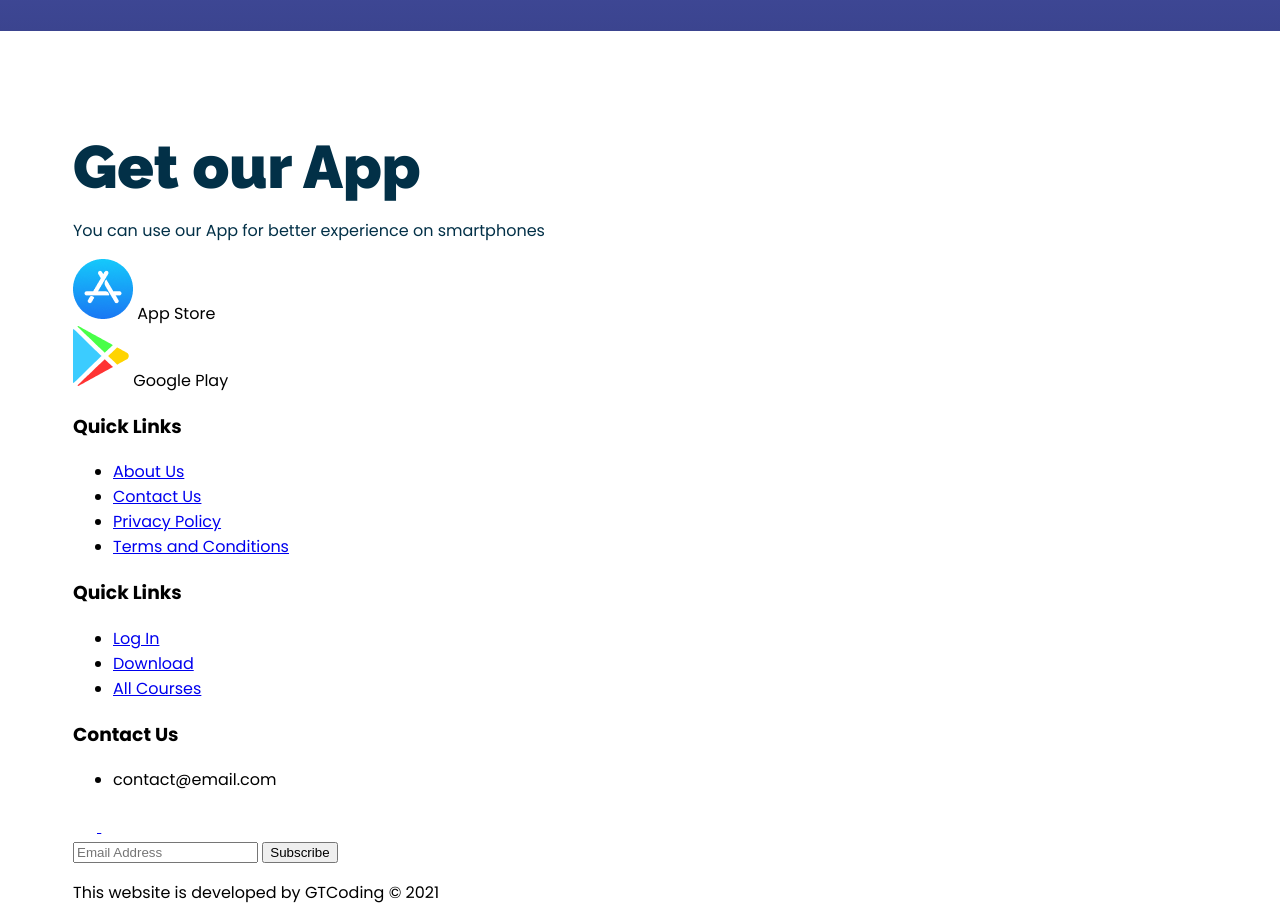
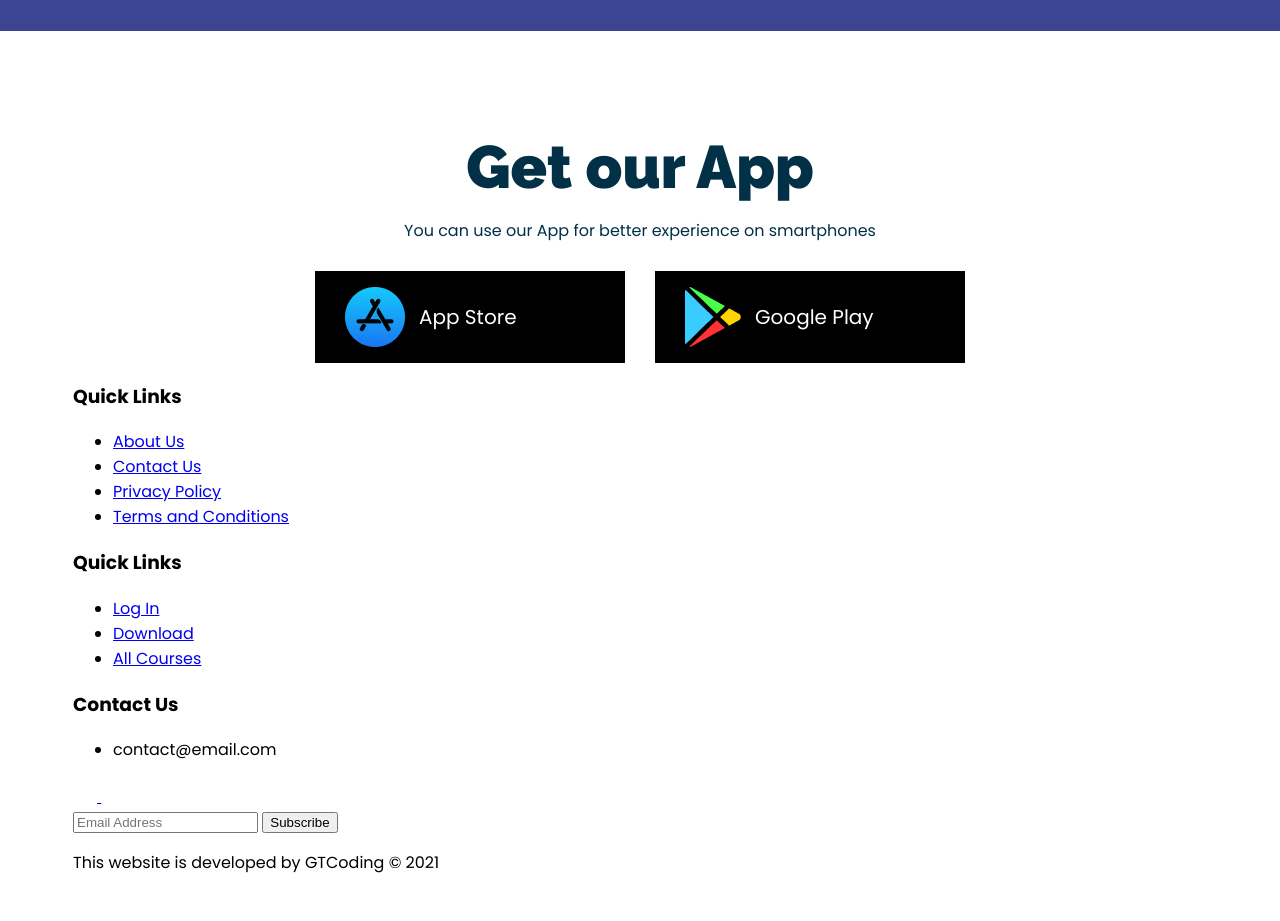
Before and after one commit to daliaahmed257/Landing-Page, a plain HTML site: page index.html in a window 1280 px wide. Shown: the part 2260-3181 px from the top of the page. After the commit the page ends 3151 px from the top, so only its background shows below. Drawn offline with Linux system fonts and the light colour scheme.

Commit message:
app section styling

```diff
--- a/style.css
+++ b/style.css
@@ -401,3 +401,36 @@ section p {
     position: absolute;
     right: 0;
 }
+
+
+/* App Section */
+
+.app-section {
+    text-align: center;
+}
+
+.app-section .app-buttons {
+    display: flex;
+    justify-content: center;
+    align-items: center;
+    gap: 30px;
+    margin-top: 24px;
+}
+
+.app-section .app-btn {
+    background-color: black;
+    padding: 16px 30px;
+    color: white;
+    display: flex;
+    align-items: center;
+    gap: 14px;
+    min-width: 310px;
+}
+
+.app-section .app-btn span {
+    font-family: "Poppins", sans-serif;
+    font-weight: normal;
+    font-size: 20px;
+    line-height: 200%;
+    color: white;
+}
```
